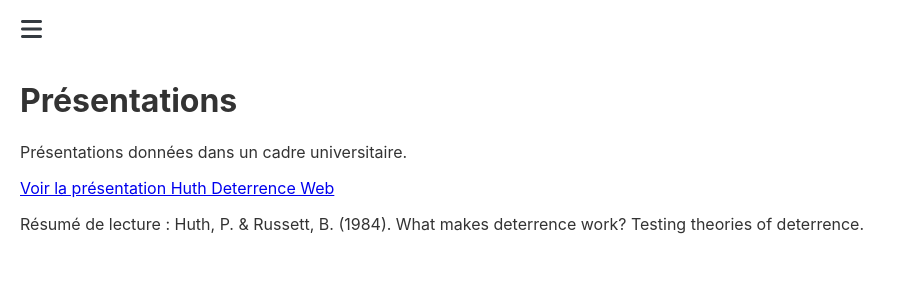
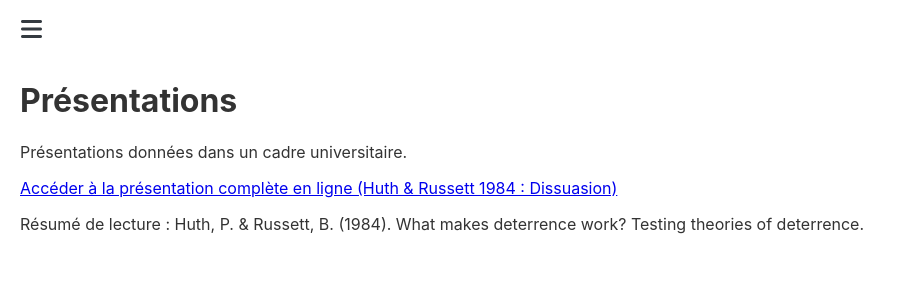
Before and after one commit to MADUP212/MADUP212.github.io, a Jekyll site: the page built from section/presentation.md, in a window 1280 px wide. Shown: the top 300 px of the page, without its empty margins (0-906 px from the left). Built offline with Jekyll 4.4.1, drawn with Linux system fonts in a browser that asks for light colours.

Commit message:
Update presentation.md

```diff
--- a/section/presentation.md
+++ b/section/presentation.md
@@ -7,6 +7,6 @@
 
 Présentations données dans un cadre universitaire.
 
-<a href="assets/presentations/huth_detterence_web.html" target="_blank">Voir la présentation Huth Deterrence Web</a>
+[Accéder à la présentation complète en ligne (Huth & Russett 1984 : Dissuasion)](https://www.masdupuis.com/assets/presentations/huth_detterence_web.html#/title-slide)
 
 Résumé de lecture : Huth, P. & Russett, B. (1984). What makes deterrence work? Testing theories of deterrence.
```
